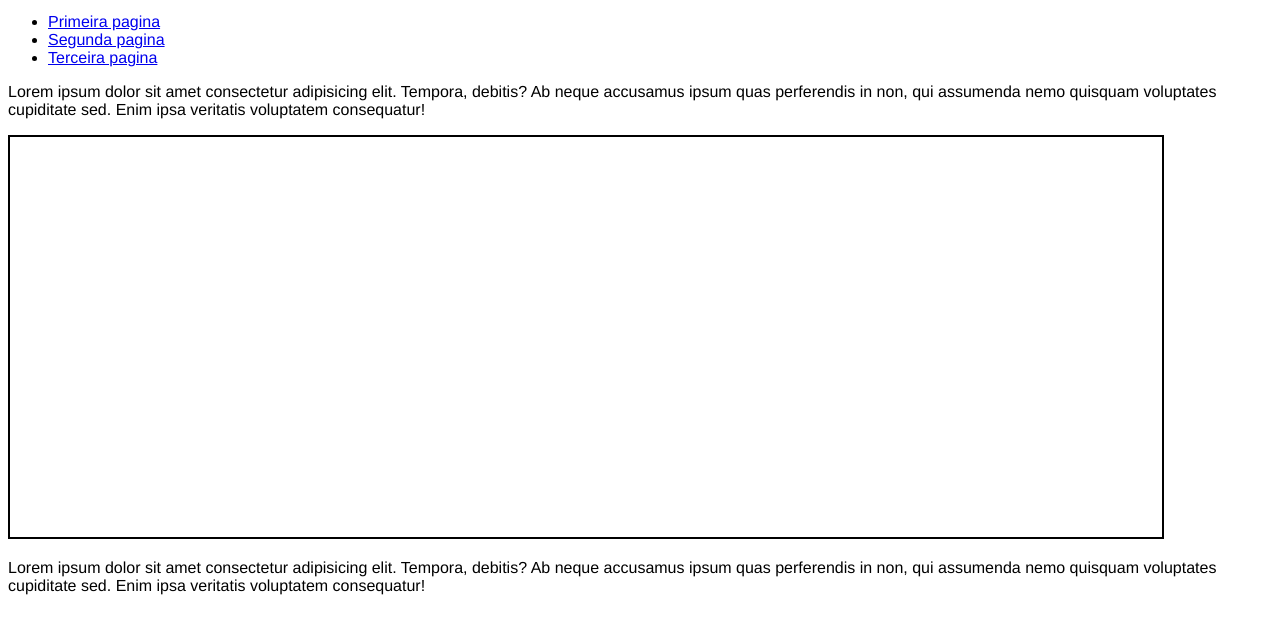
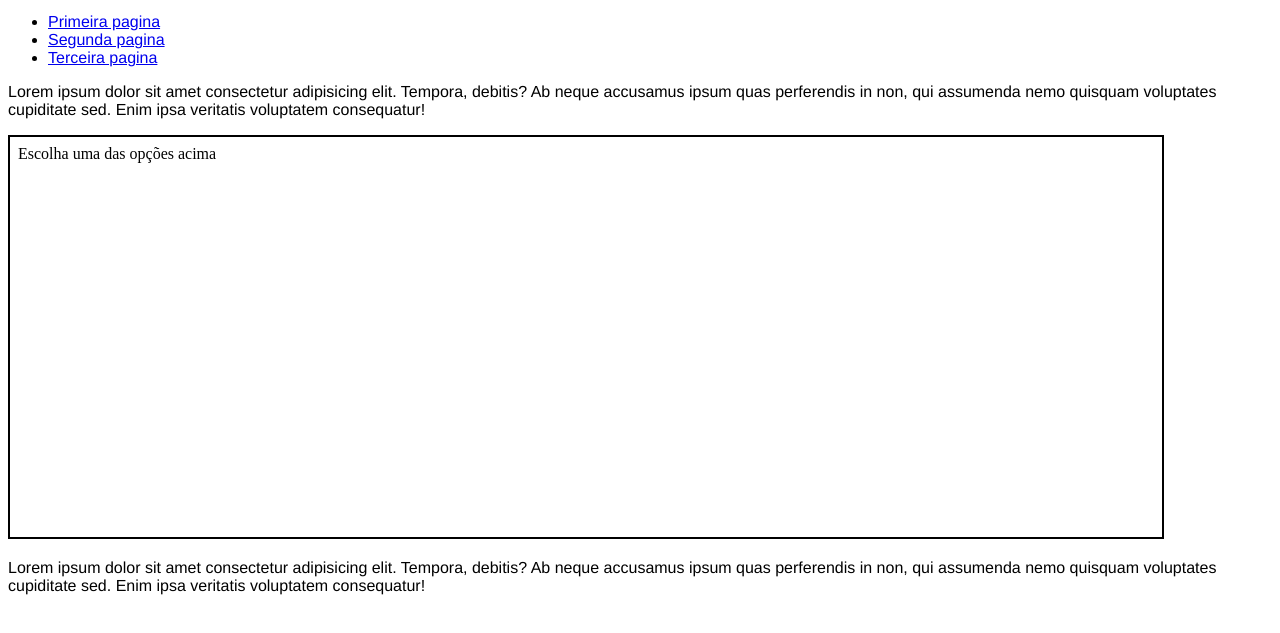
Before and after one commit to VictorScuter/estudos, a plain HTML site: page EXERCICIOS M1/ex024/iframe003.html in a window 1280 px wide. Shown: the part 119-752 px from the top of the page. Drawn offline with Linux system fonts and the light colour scheme.

Commit message:
Update iframe003.html

```diff
--- a/EXERCICIOS M1/ex024/iframe003.html
+++ b/EXERCICIOS M1/ex024/iframe003.html
@@ -28,7 +28,7 @@
     <p>
         Lorem ipsum dolor sit amet consectetur adipisicing elit. Tempora, debitis? Ab neque accusamus ipsum quas perferendis in non, qui assumenda nemo quisquam voluptates cupiditate sed. Enim ipsa veritatis voluptatem consequatur!
     </p>
-    <iframe src="" frameborder="0" id="tela" name="frame">
+    <iframe name="frame" frameborder="0" id="tela" srcdoc="Escolha uma das opções acima">
         <p>Infelizmente seu navegador não é compativel</p>
     </iframe>
     <p>
```
